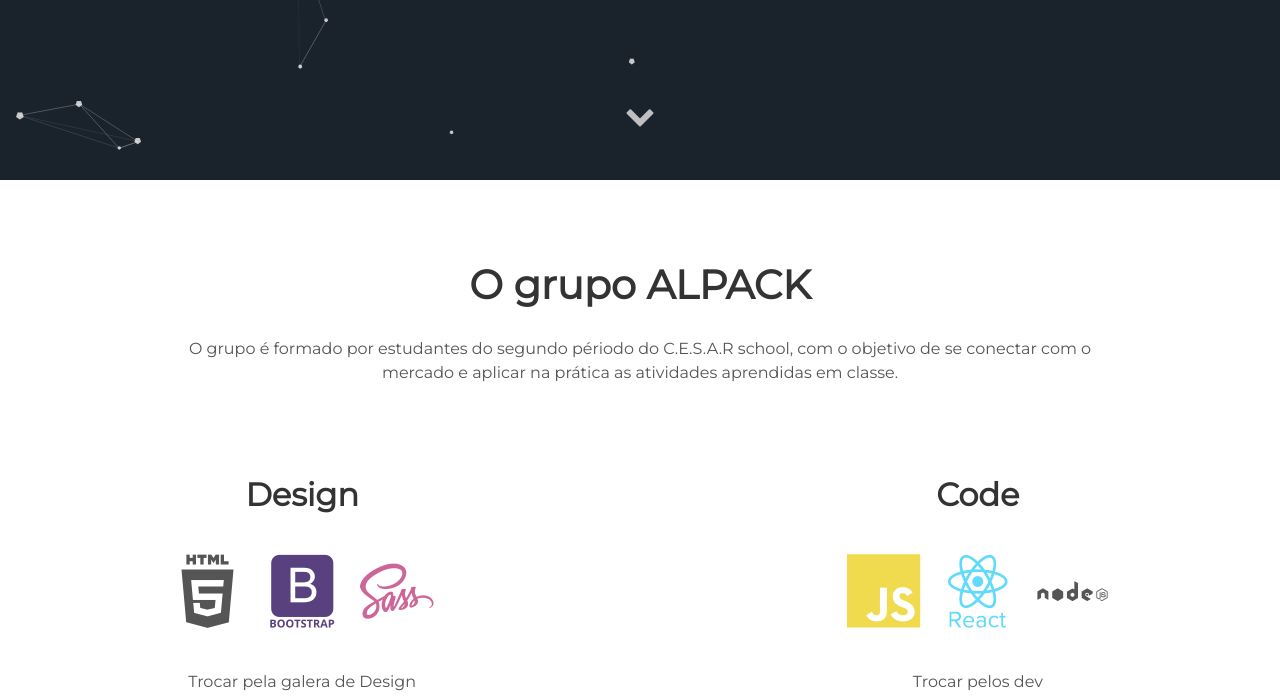
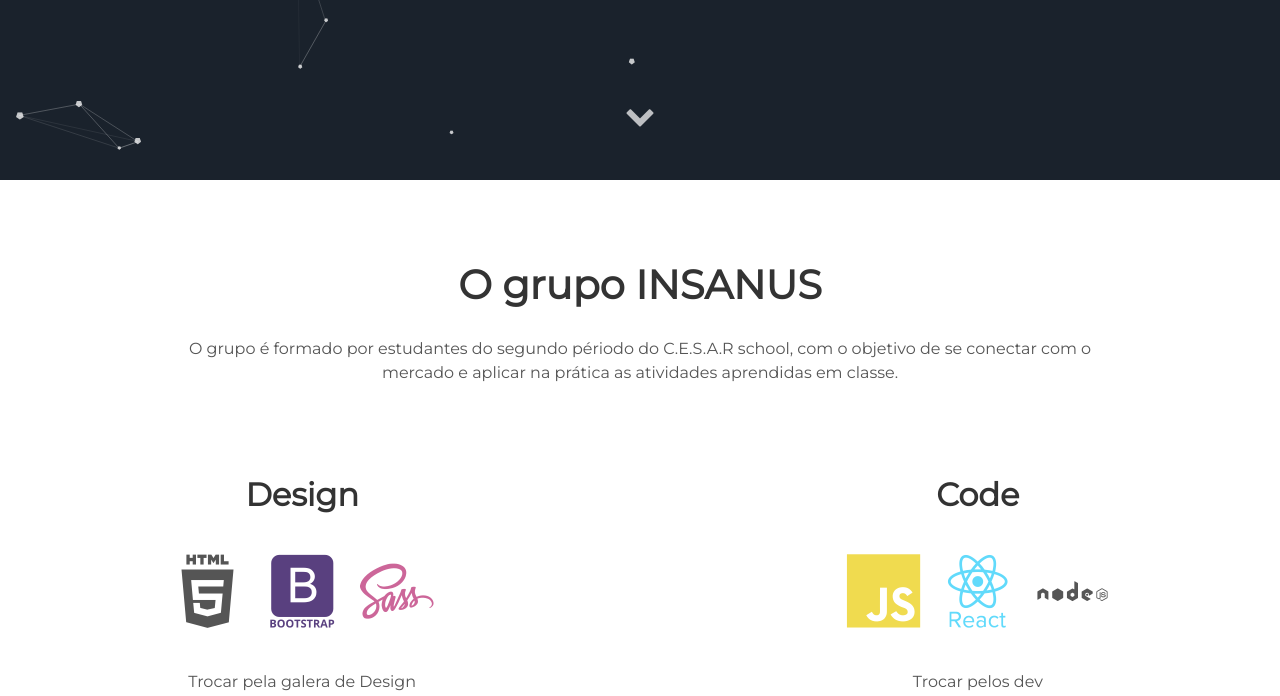
Before and after one commit to ALPACK/ALPACK.github.io, a Jekyll site: the page built from index.html, in a window 1280 px wide and 900 px high, scrolled down 720 px, cut to the strip 0-696 px from the top of the window. Built offline with Jekyll 4.4.1, drawn with Linux system fonts in a browser that asks for light colours.

Commit message:
Update about.html

```diff
--- a/_includes/about.html
+++ b/_includes/about.html
@@ -1,5 +1,5 @@
  <div class="user-details">
-  <h1> O grupo ALPACK </h1>
+  <h1> O grupo INSANUS </h1>
   <p> {{site.user_description}} </p>
 </div>
   <div class="user">
```
